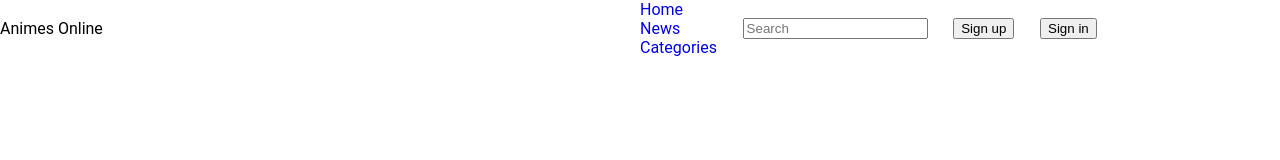
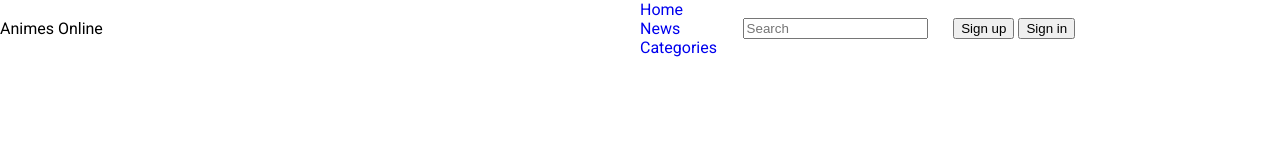
Before and after one commit to Dni-Nochi/New-Step, a plain HTML site: page Index.html in a window 1280 px wide. Drawn offline with Linux system fonts and the light colour scheme.

Commit message:
Commit for Index.html

```diff
--- a/Index.html
+++ b/Index.html
@@ -3,6 +3,7 @@
     <head>
         <meta charset="UTF-8">
         <link rel="stylesheet" href="style.css">
+        <link href="https://fonts.googleapis.com/css2?family=Roboto:ital,wght@0,100;0,300;0,400;0,500;0,700;0,900;1,100;1,300;1,400;1,500;1,700;1,900&display=swap" rel="stylesheet">
         <title>index</title>
     </head>
     <body>
@@ -18,9 +19,10 @@
                 </ul>
 
                     <input type="search" placeholder="Search">
-
+            <article>
                 <button>Sign up</button>
                 <button>Sign in</button>
+            </article>
             </nav>
         </header>
     </body>
```
